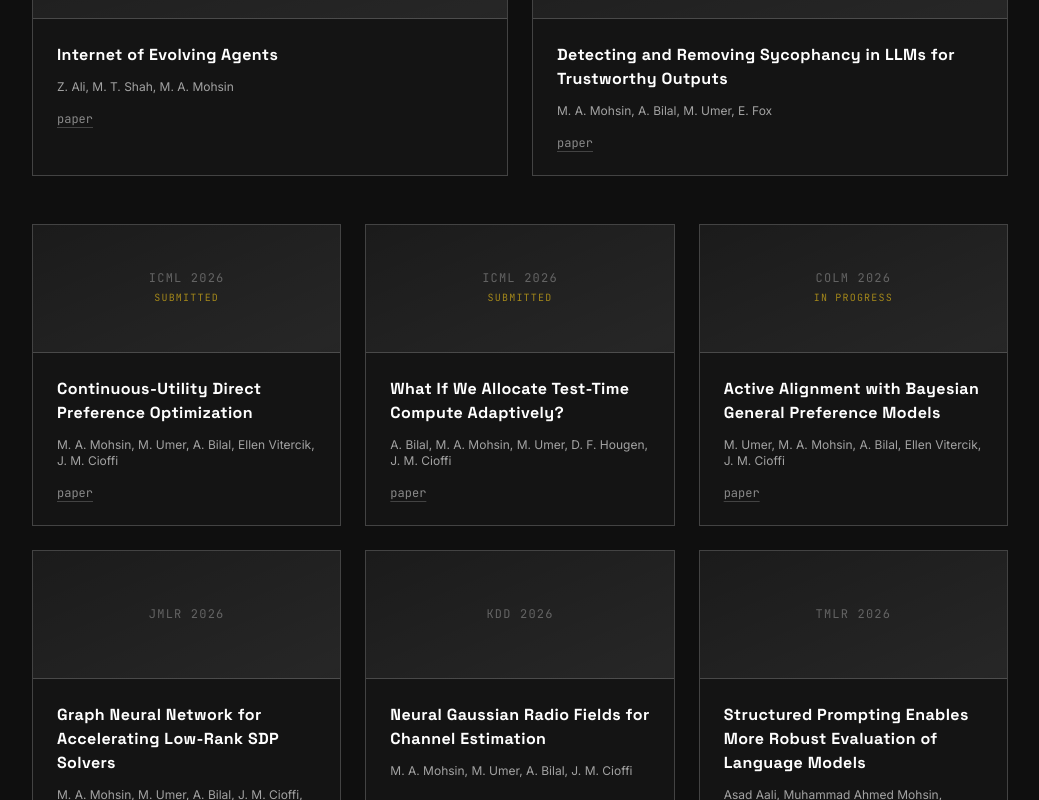
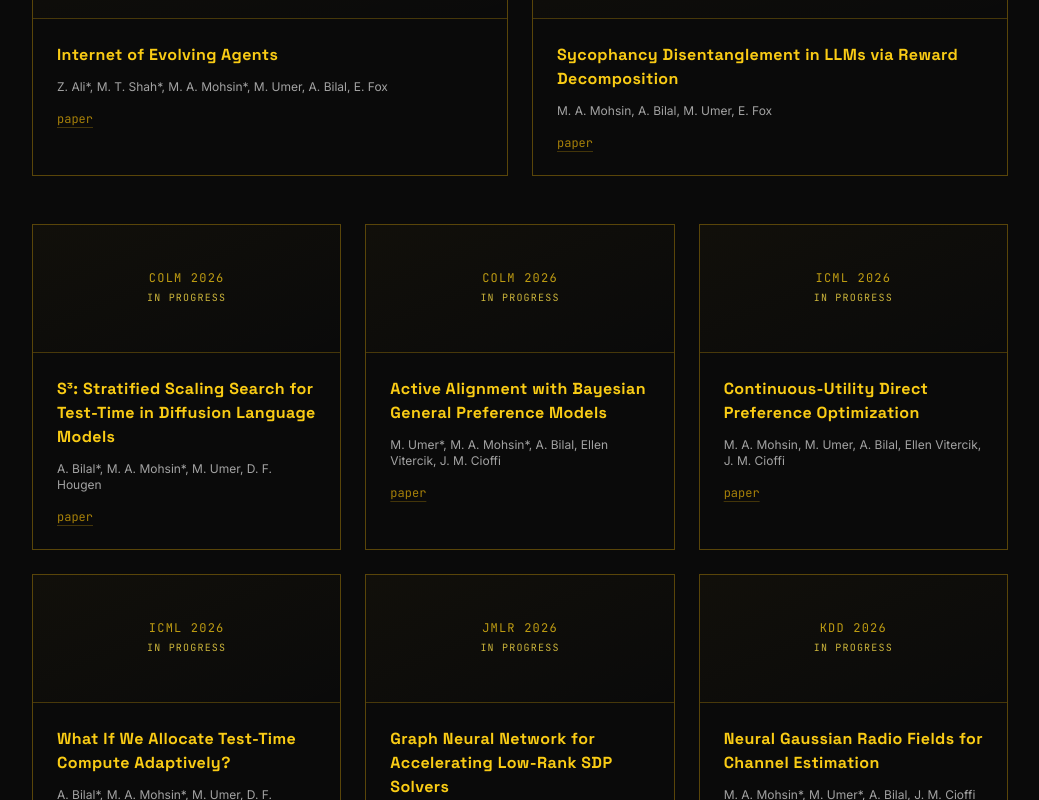
Before and after one commit to ahmd-mohsin/ahmd-mohsin.github.io, a Next.js app: page / in a window 1280 px wide. Shown: the part 3600-4400 px from the top of the page, without its empty margins (120-1159 px from the left). Built offline with nearby package versions, Linux system fonts and the light colour scheme.

Commit message:
[major] Updated research section

```diff
--- a/src/components/ResearchSection.tsx
+++ b/src/components/ResearchSection.tsx
@@ -5,18 +5,34 @@ import { useState } from "react";
 const papers = [
   {
     title: "Internet of Evolving Agents",
-    authors: "Z. Ali, M. T. Shah, M. A. Mohsin",
+    authors: "Z. Ali*, M. T. Shah*, M. A. Mohsin*, M. Umer, A. Bilal, E. Fox",
     venue: "NeurIPS",
     year: "2026",
     status: "In progress",
     links: ["paper"],
   },
   {
-    title: "Detecting and Removing Sycophancy in LLMs for Trustworthy Outputs",
+    title: "Sycophancy Disentanglement in LLMs via Reward Decomposition",
     authors: "M. A. Mohsin, A. Bilal, M. Umer, E. Fox",
+    venue: "NeurIPS",
+    year: "2026",
+    status: "In progress",
+    links: ["paper"],
+  },
+  {
+    title: "S³: Stratified Scaling Search for Test-Time in Diffusion Language Models",
+    authors: "A. Bilal*, M. A. Mohsin*, M. Umer, D. F. Hougen",
     venue: "CoLM",
     year: "2026",
-    status: "Submitted",
+    status: "In progress",
+    links: ["paper"],
+  },
+  {
+    title: "Active Alignment with Bayesian General Preference Models",
+    authors: "M. Umer*, M. A. Mohsin*, A. Bilal, Ellen Vitercik, J. M. Cioffi",
+    venue: "CoLM",
+    year: "2026",
+    status: "In progress",
     links: ["paper"],
   },
   {
@@ -24,21 +40,13 @@ const papers = [
     authors: "M. A. Mohsin, M. Umer, A. Bilal, Ellen Vitercik, J. M. Cioffi",
     venue: "ICML",
     year: "2026",
-    status: "Submitted",
+    status: "In progress",
     links: ["paper"],
   },
   {
     title: "What If We Allocate Test-Time Compute Adaptively?",
-    authors: "A. Bilal, M. A. Mohsin, M. Umer, D. F. Hougen, J. M. Cioffi",
+    authors: "A. Bilal*, M. A. Mohsin*, M. Umer, D. F. Hougen, J. M. Cioffi",
     venue: "ICML",
-    year: "2026",
-    status: "Submitted",
-    links: ["paper"],
-  },
-  {
-    title: "Active Alignment with Bayesian General Preference Models",
-    authors: "M. Umer, M. A. Mohsin, A. Bilal, Ellen Vitercik, J. M. Cioffi",
-    venue: "CoLM",
     year: "2026",
     status: "In progress",
     links: ["paper"],
@@ -48,27 +56,15 @@ const papers = [
     authors: "M. A. Mohsin, M. Umer, A. Bilal, J. M. Cioffi, Ellen Vitercik",
     venue: "JMLR",
     year: "2026",
+    status: "In progress",
     links: ["paper"],
   },
   {
     title: "Neural Gaussian Radio Fields for Channel Estimation",
-    authors: "M. A. Mohsin, M. Umer, A. Bilal, J. M. Cioffi",
+    authors: "M. A. Mohsin*, M. Umer*, A. Bilal, J. M. Cioffi",
     venue: "KDD",
     year: "2026",
-    links: ["paper"],
-  },
-  {
-    title: "Structured Prompting Enables More Robust Evaluation of Language Models",
-    authors: "Asad Aali, Muhammad Ahmed Mohsin, Vasiliki Bikia, et al.",
-    venue: "TMLR",
-    year: "2026",
-    links: ["paper"],
-  },
-  {
-    title: "On the Fundamental Limits of Large Models at Scale",
-    authors: "Muhammad Ahmed Mohsin, Muhammad Umer, Ahsan Bilal, et al.",
-    venue: "TMLR",
-    year: "2025",
+    status: "In progress",
     links: ["paper"],
   },
   {
@@ -76,20 +72,22 @@ const papers = [
     authors: "M. A. Mohsin, M. Umer, A. Bilal, J. M. Cioffi",
     venue: "ICML",
     year: "2025",
-    links: ["arXiv", "paper"],
+    links: ["paper"],
   },
   {
     title: "Automated Prompt Optimization Improves Robustness of Medical Benchmarks for LLMs",
-    authors: "Asad Aali, Muhammad Ahmed Mohsin, Vasiliki Bikia, et al.",
+    authors:
+      "Asad Aali, Muhammad Ahmed Mohsin, Vasiliki Bikia, Arnav Singhvi, Suhana Bedi, Hejie Cui, Miguel Angel Fuentes Hernandez, Alyssa Unell, Yifan Mai, Michael Adam Pfeffer, Sanmi Koyejo, Roxana Daneshjou, Emily Alsentzer, Christopher Potts, Akshay S. Chaudhari",
     venue: "ML4H",
     year: "2025",
     links: ["paper"],
   },
   {
-    title: "Meta-Thinking in LLMs via Multi-Agent Reinforcement Learning: A Survey",
-    authors: "A. Bilal, M. A. Mohsin, M. Umer, A. Bangash, M. A. Jamshed",
-    venue: "IEEE Trans. AI",
-    year: "2024",
+    title: "On the Fundamental Limits of Large Models at Scale",
+    authors:
+      "Muhammad Ahmed Mohsin, Muhammad Umer, Ahsan Bilal, Zeeshan Memon, Muhammad Ibtsaam Qadir, Sagnik Bhattacharya, Hassan Rizwan, Abhiram Rao Gorle, Maahe Zehra Kazmi, Ayesha Mohsin, Ali Subhan, M. Usman Rafique, Zihao He, Pulkit Mehta, Jinda Han, Muhammad Ali Jamshed, Dean F. Hougen, John M. Cioffi",
+    venue: "TMLR",
+    year: "2025",
     links: ["paper"],
   },
   {
@@ -97,14 +95,7 @@ const papers = [
     authors: "M. A. Mohsin, A. Bilal, S. Bhattacharya, J. M. Cioffi",
     venue: "AAAI",
     year: "2024",
-    links: ["arXiv", "paper"],
-  },
-  {
-    title: "Hierarchical Deep Reinforcement Learning for Spectrum Resource Optimization in Integrated Terrestrial and Non-Terrestrial Networks",
-    authors: "M. A. Mohsin, H. Rizwan, M. Umer, J. M. Cioffi",
-    venue: "AAAI",
-    year: "2024",
-    links: ["arXiv", "paper"],
+    links: ["paper"],
   },
   {
     title: "Conditional Prior-Based Non-Stationary Channel Estimation Using Accelerated Diffusion Model-Based Denoising",
@@ -114,39 +105,18 @@ const papers = [
     links: ["paper"],
   },
   {
-    title: "Channel Prediction under Network Distribution Shift Using Continual Learning-Based Loss Regularization",
-    authors: "M. A. Mohsin, M. Umer, A. Bilal, M. I. Qadir, M. A. Jamshed, J. M. Cioffi",
-    venue: "ICASSP",
-    year: "2025",
-    links: ["paper"],
-  },
-  {
-    title: "Transformer-Based Distributed Machine Learning for Downlink Channel Estimation in RIS-Aided Networks",
-    authors: "M. A. Mohsin, S. M. Jameel, H. Rizwan, I. Marjan, J. Y. Pan",
-    venue: "ICASSP",
-    year: "2024",
-    links: ["paper"],
-  },
-  {
     title: "Successive Interference Cancellation-Aided Diffusion Models for Joint Channel Estimation and Data Detection in Low-Rank Channel Scenarios",
     authors: "S. Bhattacharya, M. A. Mohsin, K. Rajabalifardi, J. M. Cioffi",
     venue: "ICASSP",
     year: "2024",
-    links: ["arXiv", "paper"],
-  },
-  {
-    title: "Optimum Power-Subcarrier Allocation and Time-Sharing in Multicarrier NOMA Uplink",
-    authors: "S. Bhattacharya, K. Rajabalifardi, M. A. Mohsin, J. M. Cioffi",
-    venue: "ICASSP",
-    year: "2024",
-    links: ["arXiv", "paper"],
+    links: ["paper"],
   },
   {
     title: "PyramidTabNet: Transformer-Based Table Recognition in Image-Based Documents",
     authors: "M. Umer, M. A. Mohsin, A. Ul-Hasan, F. Shafait",
     venue: "ICDAR",
     year: "2023",
-    links: ["arXiv", "paper"],
+    links: ["paper"],
   },
 ];
 
@@ -163,32 +133,35 @@ function PaperCard({
       whileInView={{ opacity: 1, y: 0 }}
       viewport={{ once: true }}
       transition={{ delay: index * 0.05, duration: 0.4 }}
-      className="group border border-white/20 bg-white/[0.02] hover:bg-white/[0.04] transition-colors"
+      className="group overflow-hidden rounded-2xl border border-yellow-500/35 bg-transparent transition-all duration-300 hover:border-yellow-400/60"
       data-testid={`card-paper-${index}`}
     >
-      <div className="h-32 bg-gradient-to-br from-white/[0.03] to-white/[0.08] border-b border-white/20 flex items-center justify-center px-6">
-        <span className="font-mono text-xs text-white/30 uppercase tracking-widest text-center">
+      <div className="flex h-32 items-center justify-center border-b border-yellow-500/25 bg-gradient-to-br from-yellow-500/[0.03] to-transparent px-6">
+        <span className="text-center font-mono text-xs uppercase tracking-widest text-yellow-400/75">
           {paper.venue} {paper.year}
           {paper.status && (
-            <span className="block text-[10px] text-yellow-400/60 mt-1">
+            <span className="mt-1 block text-[10px] text-yellow-300/80">
               {paper.status}
             </span>
           )}
         </span>
       </div>
+
       <div className="p-6">
-        <h3 className="font-display font-bold text-sm md:text-base tracking-wide text-white mb-3 leading-snug">
+        <h3 className="mb-3 font-display text-sm font-bold tracking-wide text-yellow-400 md:text-base leading-snug">
           {paper.title}
         </h3>
-        <p className="text-xs text-muted-foreground  mb-4 font-sans">
+
+        <p className="mb-4 text-xs font-sans text-muted-foreground">
           {paper.authors}
         </p>
+
         <div className="flex flex-wrap gap-3">
           {paper.links.map((link, j) => (
             <a
               key={j}
               href="#"
-              className="text-xs text-white/50 hover:text-white transition-colors font-mono underline underline-offset-4 decoration-white/20 hover:decoration-white/50"
+              className="font-mono text-xs text-yellow-500/70 underline underline-offset-4 decoration-yellow-500/25 transition-colors hover:text-yellow-300 hover:decoration-yellow-400/60"
               data-testid={`link-paper-${index}-${link}`}
             >
               {link}
@@ -202,28 +175,27 @@ function PaperCard({
 
 export function ResearchSection() {
   const [expanded, setExpanded] = useState(false);
-  // First row: 2, next 2 rows: 6 = 8 visible initially
   const visibleExtra = expanded ? papers.slice(2) : papers.slice(2, 8);
 
   return (
-    <Section id="research" title="Selected Publications" className="bg-white/[0.02]">
-      {/* First row: 2 columns */}
-      <div className="grid md:grid-cols-2 gap-6 mb-6">
+    <Section id="research" title="Selected Publications">
+      <div className="grid gap-6 mb-6 md:grid-cols-2">
         {papers.slice(0, 2).map((paper, i) => (
           <PaperCard key={i} paper={paper} index={i} />
         ))}
       </div>
-      {/* Remaining rows: 3 columns */}
-      <div className="grid md:grid-cols-3 gap-6">
+
+      <div className="grid gap-6 md:grid-cols-3">
         {visibleExtra.map((paper, i) => (
           <PaperCard key={i + 2} paper={paper} index={i + 2} />
         ))}
       </div>
+
       {papers.length > 8 && (
-        <div className="flex justify-center mt-8">
+        <div className="mt-8 flex justify-center">
           <button
             onClick={() => setExpanded(!expanded)}
-            className="px-8 py-3 border border-white/15 text-sm font-mono text-white/60 hover:text-white hover:border-white/30 transition-colors tracking-wider uppercase"
+            className="rounded-full border border-yellow-500/35 px-8 py-3 font-mono text-sm uppercase tracking-wider text-yellow-400/80 transition-colors hover:border-yellow-400/60 hover:text-yellow-300"
           >
             {expanded ? "Show Less" : "Show More"}
           </button>
```
